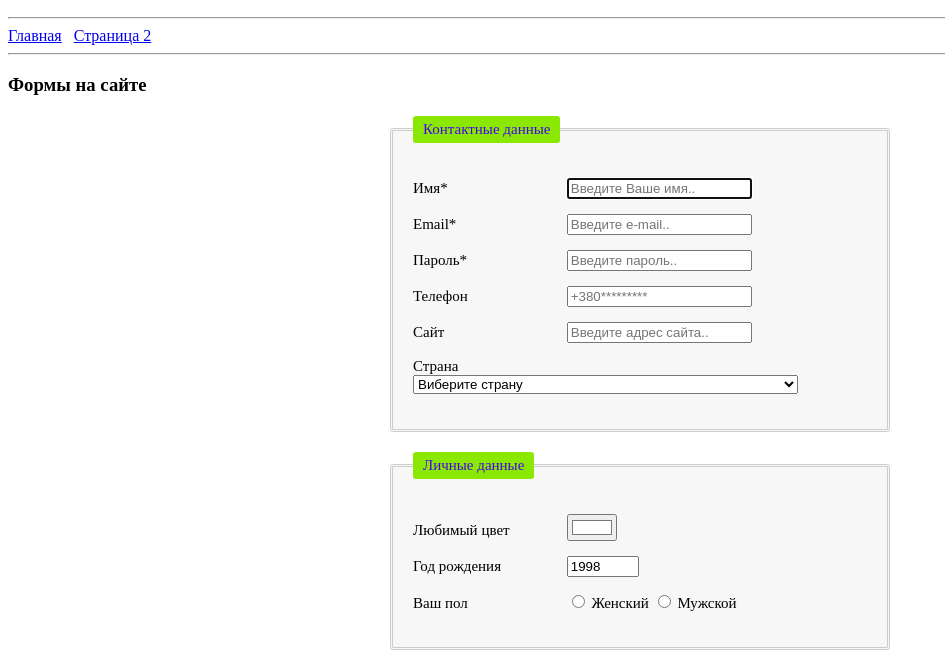
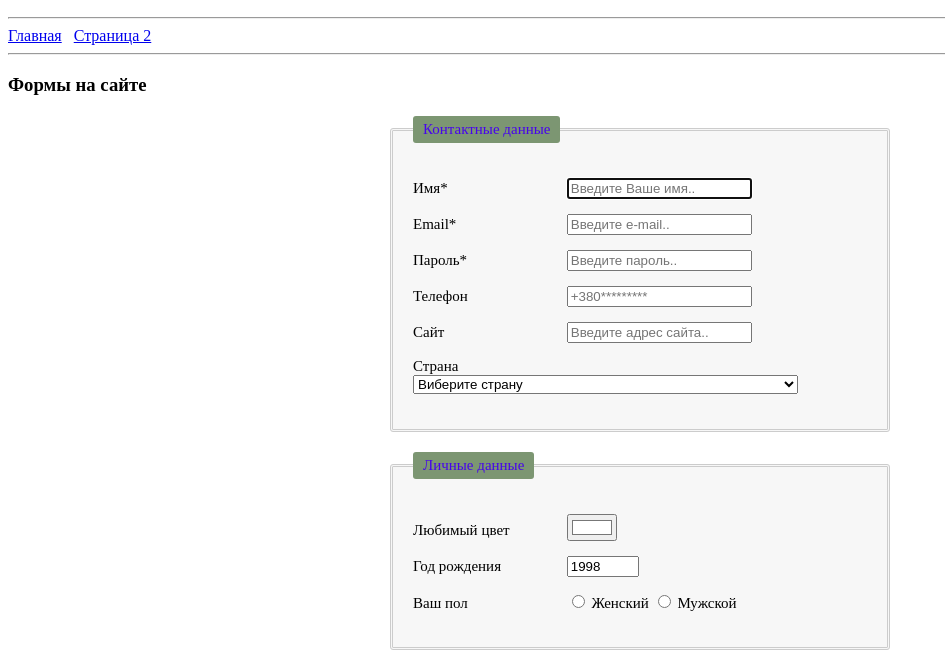
Before and after one commit to Dintirtyos/Dintirtyos.github.io, a plain HTML site: page page2.html in a window 1280 px wide. Shown: the part 110-777 px from the top of the page, without its empty margins (0-945 px from the left). Drawn offline with Linux system fonts and the light colour scheme.

Commit message:
Dinti_1.41
Fix collor

```diff
--- a/page2.html
+++ b/page2.html
@@ -27,7 +27,7 @@
         background: #f7f7f7;
       }
       legend{
-        background: rgb(138, 232, 3);
+        background: rgb(124, 150, 114);
         border-radius: 3px;
         padding: 5px 10px;
         color: rgb(71, 4, 237);
```
